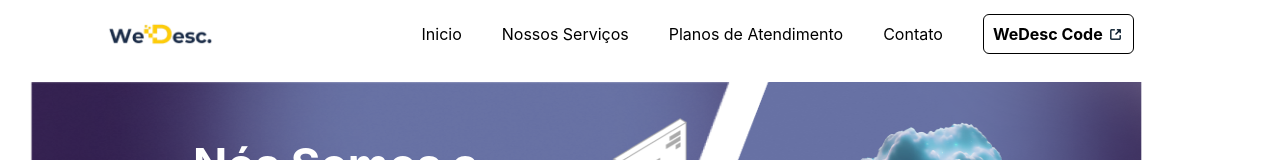
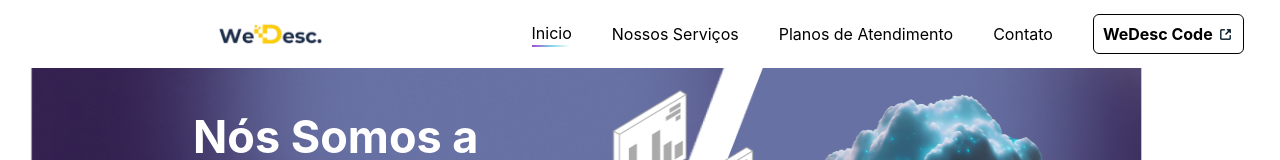
Before and after one commit to DevWeDesc/Site-WeDesc, a React (Vite) app: page / in a window 1280 px wide. Shown: the top 160 px of the page. Built offline with nearby package versions, Linux system fonts and the light colour scheme.

Commit message:
Adicionando Links das partes Inicio, Serviços e planos de atendimento

```diff
--- a/src/components/About/About.tsx
+++ b/src/components/About/About.tsx
@@ -30,11 +30,15 @@ export const About = () => {
               moldados pelas histórias de sucesso das empresas que ajudamos a
               impulsionar.
             </p>
+            <div id="Service"></div>
           </div>
         </div>
+
         <img src={lineService} className="absolute pt-[360px] w-full " alt="" />
         <img src={Rectangle} className="absolute pt-[402px] w-full " alt="" />
+
         <img src={Rectangle} className="absolute pt-[1002px] w-full " alt="" />
+
         <Services />
       </div>
     </div>
--- a/src/components/Carousel/Carousel.tsx
+++ b/src/components/Carousel/Carousel.tsx
@@ -29,23 +29,14 @@ const images = [
     description:
       "Com foco nas empresas a partir de 40 funcionários, a Wedesc oferece um abrangente Serviço Full Service. Isso inclui atendimento personalizado, suporte avançado, gerenciamento de ameaças virtuais e muito mais. Deixe-nos cuidar da sua tecnologia para que você possa se concentrar no sucesso do seu negócio. Entre em contato para descobrir mais.",
   },
-  // {
-  //   title: "Bali, Indonesia",
-  //   imgPath:
-  //     "https://images.unsplash.com/photo-1537996194471-e657df975ab4?auto=format&fit=crop&w=400&h=250",
-  //   description: "",
-  // },
-  // {
-  //   title: "Goč, Serbia",
-  //   imgPath:
-  //     "https://images.unsplash.com/photo-1512341689857-198e7e2f3ca8?auto=format&fit=crop&w=400&h=250&q=60",
-  // },
 ];
 
 function SwipeableTextMobileStepper() {
   const theme = useTheme();
   const [activeStep, setActiveStep] = React.useState(0);
   const maxSteps = images.length;
+
+  console.log(activeStep);
 
   const handleNext = () => {
     setActiveStep((prevActiveStep) => prevActiveStep + 1);
@@ -105,6 +96,7 @@ function SwipeableTextMobileStepper() {
             </Button>
             {Math.abs(activeStep - index) <= 2 ? (
               <Grid
+                key={index}
                 p={2}
                 width="100%"
                 container
@@ -120,13 +112,23 @@ function SwipeableTextMobileStepper() {
                       width: "100%",
                     }}
                   >
-                    <CardCarouselPlans
-                      image={step.imgPath}
-                      title={step.title}
-                      description={step.description}
-                      Bgcolor="#075985"
-                      color="white"
-                    />
+                    {activeStep === 0 ? (
+                      <CardCarouselPlans
+                        image={images[0].imgPath}
+                        title={images[0].title}
+                        description={images[0].description}
+                        Bgcolor="#075985"
+                        color="white"
+                      />
+                    ) : (
+                      <CardCarouselPlans
+                        image={images[1].imgPath}
+                        title={images[1].title}
+                        description={images[1].description}
+                        Bgcolor="#075985"
+                        color="white"
+                      />
+                    )}
                   </Box>
                 </Grid>
                 <Grid item xs={6}>
@@ -139,9 +141,9 @@ function SwipeableTextMobileStepper() {
                     }}
                   >
                     <CardCarouselPlans
-                      image={step.imgPath}
-                      title={step.title}
-                      description={step.description}
+                      image={images[1].imgPath}
+                      title={images[1].title}
+                      description={images[1].description}
                       Bgcolor="#FECC09"
                       color="black"
                     />
@@ -164,7 +166,7 @@ function SwipeableTextMobileStepper() {
           </div>
         ))}
       </AutoPlaySwipeableViews>
-      <div className="flex justify-center mb-12">
+      <div id="Plans" className="flex justify-center mb-12">
         <MobileStepper
           sx={{ backgroundColor: "transparent" }}
           steps={maxSteps}
--- a/src/components/DescriptionCarePlans/DescriptionCarePlans.tsx
+++ b/src/components/DescriptionCarePlans/DescriptionCarePlans.tsx
@@ -37,7 +37,7 @@ export const DescriptionCarePlans = () => {
         </CardPlans>
         <CardPlans
           colorImage="#FECC09"
-          imagePlans="PLANO BISINESS"
+          imagePlans="PLANO BUSINESS"
           image={Image2}
           titleImage="Gerenciado e Remoto"
           title="Até 30 funcionários"
--- a/src/components/Header/Header.tsx
+++ b/src/components/Header/Header.tsx
@@ -3,7 +3,7 @@ import { Nav } from "../Nav/Nav";
 
 export const Header = () => {
   return (
-    <div className="max-w-[1460px] m-auto">
+    <div className="fixed z-10 bg-white w-full px-[110px] m-auto">
       <div className="w-screen h-[68px] px-[90px] flex justify-center max-w-[1460px]">
         <div className="flex justify-between px-4 py-[14px] items-center w-screen">
           <div>
--- a/src/components/Nav/Nav.tsx
+++ b/src/components/Nav/Nav.tsx
@@ -2,12 +2,14 @@ import { useState } from "react";
 import ImgButton from "../../assets/imgButtonNav.png";
 import { LiProps } from "../../interfaces/interfaces";
 
-const Li = ({ text, children, selected, onClick }: LiProps) => {
+const Li = ({ Ref, text, children, selected, onClick }: LiProps) => {
   return (
     <div>
       <li className="pr-10 cursor-pointer" onClick={onClick}>
-        {text}
-        {children}
+        <a href={Ref}>
+          {text}
+          {children}
+        </a>
       </li>
       {text === selected && (
         <p className="w-[38.17px] h-[2px] bg-gradient-to-r from-[#A14BD1] via-[#81D4E8]"></p>
@@ -17,21 +19,24 @@ const Li = ({ text, children, selected, onClick }: LiProps) => {
 };
 
 export const Nav = () => {
-  const [selected, setSelected] = useState("");
+  const [selected, setSelected] = useState("Inicio");
   return (
     <nav>
       <ul className="flex items-center">
         <Li
+          Ref="#Init"
           text="Inicio"
           selected={selected}
           onClick={() => setSelected("Inicio")}
         />
         <Li
+          Ref="#Service"
           text="Nossos Serviços"
           selected={selected}
           onClick={() => setSelected("Nossos Serviços")}
         />
         <Li
+          Ref="#Plans"
           text="Planos de Atendimento"
           selected={selected}
           onClick={() => setSelected("Planos de Atendimento")}
--- a/src/components/Services/Services.tsx
+++ b/src/components/Services/Services.tsx
@@ -12,7 +12,7 @@ export const Services = () => {
   return (
     <div className="flex flex-col gap-7 relative max-w-[1460px] px-[96px] m-auto">
       <div>
-        <h1 className="flex items-center justify-center text-[80px] font-bold text-white mt-5">
+        <h1 className="flex items-center justify-center text-[80px] font-bold text-white ">
           Serviços <img src={Rocket} alt="" />
         </h1>
         <div className="flex justify-center">
--- a/src/components/SubHeader/SubHeader.tsx
+++ b/src/components/SubHeader/SubHeader.tsx
@@ -3,7 +3,7 @@ import IconButton from "../../assets/image (1).png";
 
 export const SubHeader = () => {
   return (
-    <div className="relative m-auto flex justify-center w-full">
+    <div id="Init" className="pt-10 relative m-auto flex justify-center w-full">
       <img className="  w-[1329px] h-[776px]" src={Vetor} alt="" />
       <div className="absolute w-full px-[193px] pt-[4rem] max-w-[1460px]">
         <div className="absolute flex items-start flex-col gap-5">
--- a/src/interfaces/interfaces.tsx
+++ b/src/interfaces/interfaces.tsx
@@ -1,6 +1,7 @@
 import { ReactNode } from "react";
 
 export interface LiProps {
+  Ref?: string;
   text?: string;
   children?: ReactNode;
   selected?: string;
```
